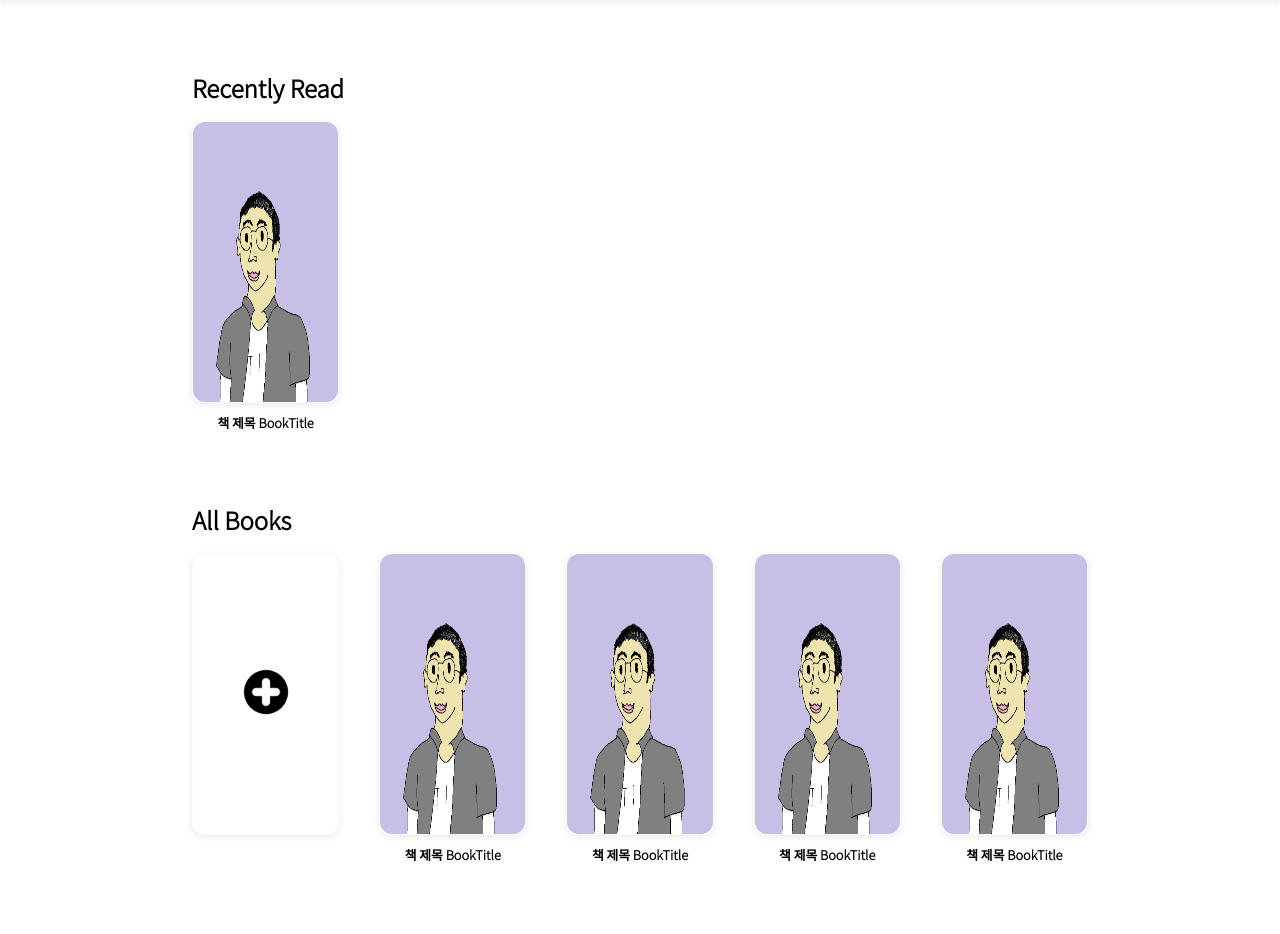
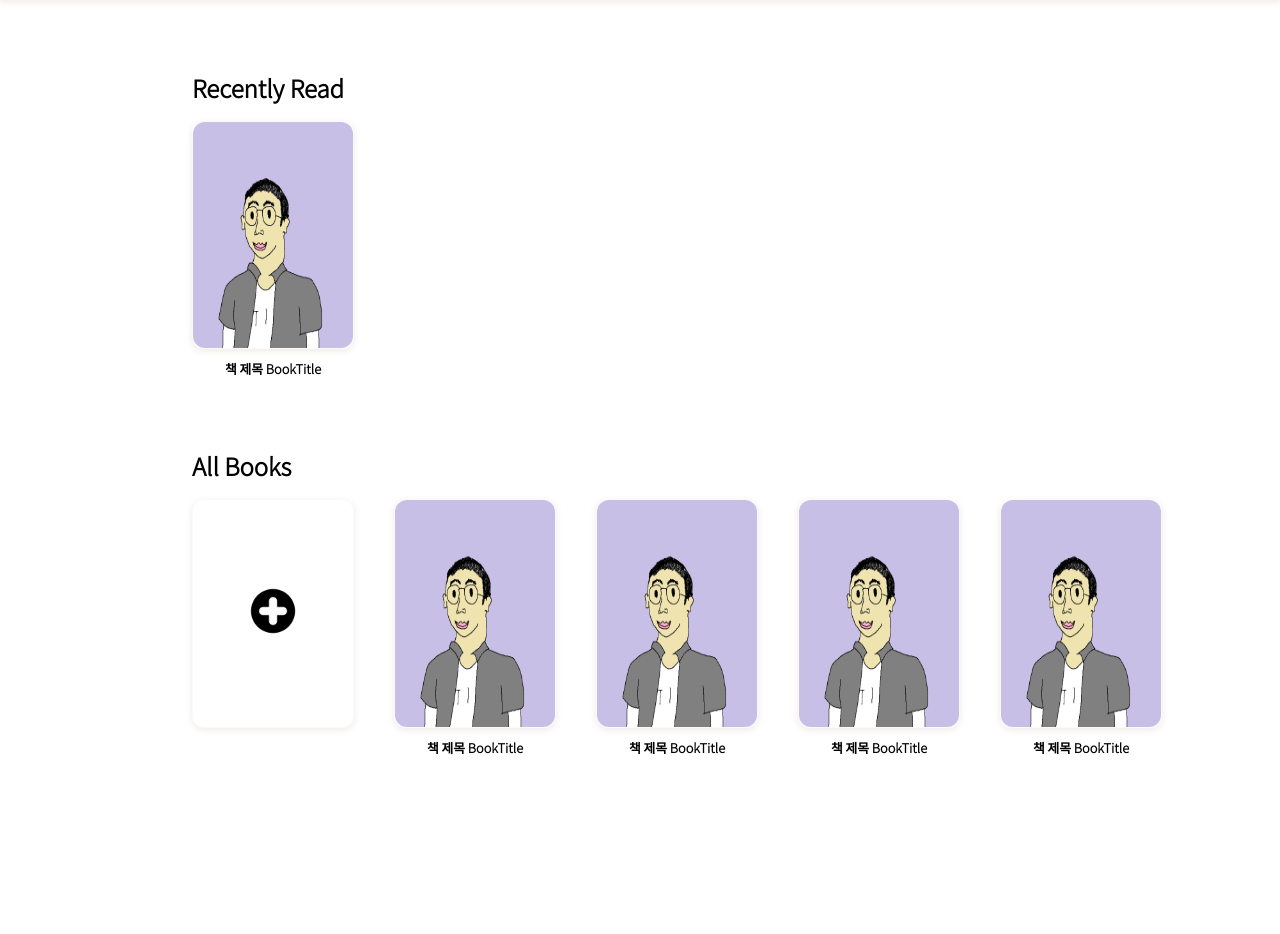
Before and after one commit to MakeLabel/firstProduct, a Django app: page /library/ in a window 1280 px wide. Shown: the part 60-994 px from the top of the page. After the commit the page ends 814 px from the top, so only its background shows below. Run offline with Django 3.2, Linux system fonts and the light colour scheme.

Commit message:
[feat]Update uploadPage

```diff
--- a/library/static/library/css/library.css
+++ b/library/static/library/css/library.css
@@ -43,9 +43,9 @@
 }
 
 .book .book-cover, .add-book {
-  width: auto;
+  width: 10em;
   border: 1px solid #fafafa;
-  height: 35vh;
+  height: 14.14em;
   border-radius: 12px;
   box-shadow: rgb(102 54 27 / 10%) 0px 2px 7px 0px;
 }
```
